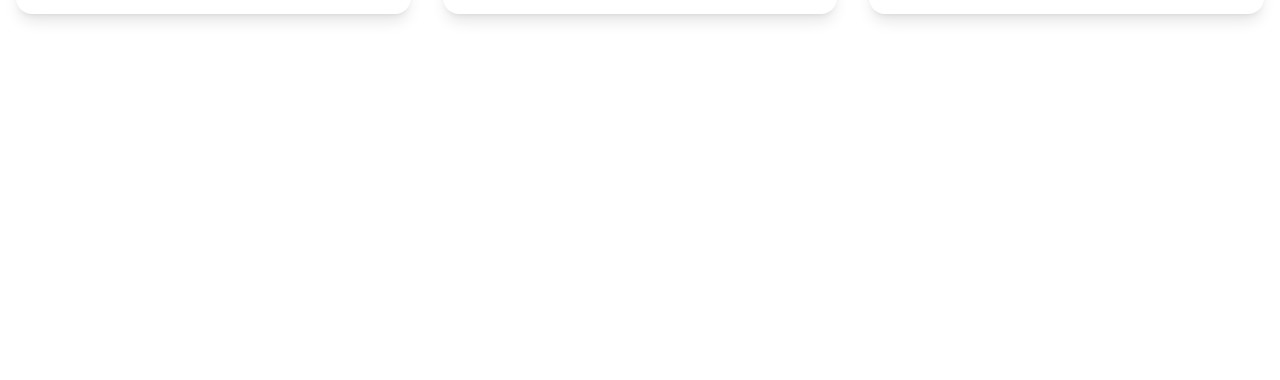
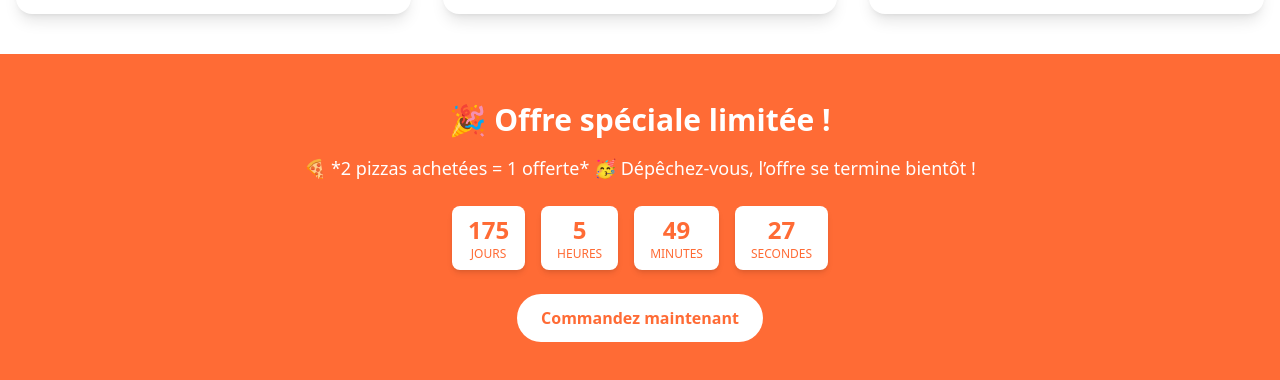
Before and after one commit to rovertnet/restaurant-website, a React (Vite) app: page / in a window 1280 px wide. Shown: the part 3310-3690 px from the top of the page. Before the commit the page ends 3364 px from the top, so only its background shows below. Built offline with nearby package versions, Linux system fonts and the light colour scheme.

Commit message:
another commit

```diff
--- a/src/App.jsx
+++ b/src/App.jsx
@@ -1,6 +1,7 @@
 import Categories from "./body/composants/Categories.jsx";
 import FeaturesSection from "./body/composants/FeaturesSection.jsx";
 import MenuCards from "./body/composants/MenuCards.jsx";
+import PromoBanner from "./body/composants/PromoBanner.jsx";
 import TopPicks from "./body/composants/TopPicks.jsx";
 import HeroSection from "./body/HeroSection.jsx";
 import NavBar from "./head/NavBar.jsx"
@@ -16,6 +17,7 @@ function App() {
       <Categories />
       <TopPicks />
       <MenuCards />
+      <PromoBanner />
     </>
   );
 }
```
